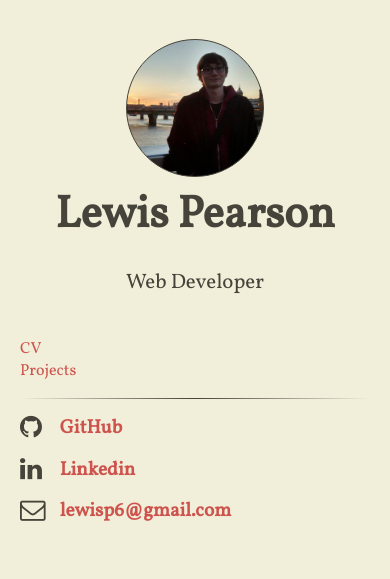
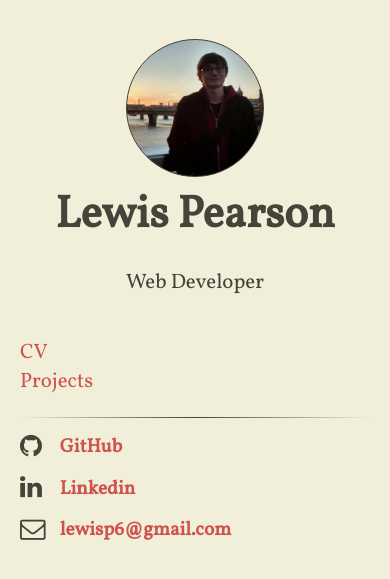
Before and after one commit to lewisp6/lewisp6.github.io, a Jekyll site: the page built from index.html, in a window 390 px wide. Shown: the top 579 px of the page. Built offline with Jekyll 4.4.1, drawn with Linux system fonts in a browser that asks for light colours; nearby versions of some CDN libraries.

Commit message:
Better mobile font size

```diff
--- a/assets/main.scss
+++ b/assets/main.scss
@@ -145,10 +145,10 @@ footer {
 		margin-left: 54%;
 		padding: 0;
 	}
+}
 
-	.links {
-		font-size: 1.3rem;
-	}
+.links {
+	font-size: 1.3rem;
 }
 
 @import 'page';
```
